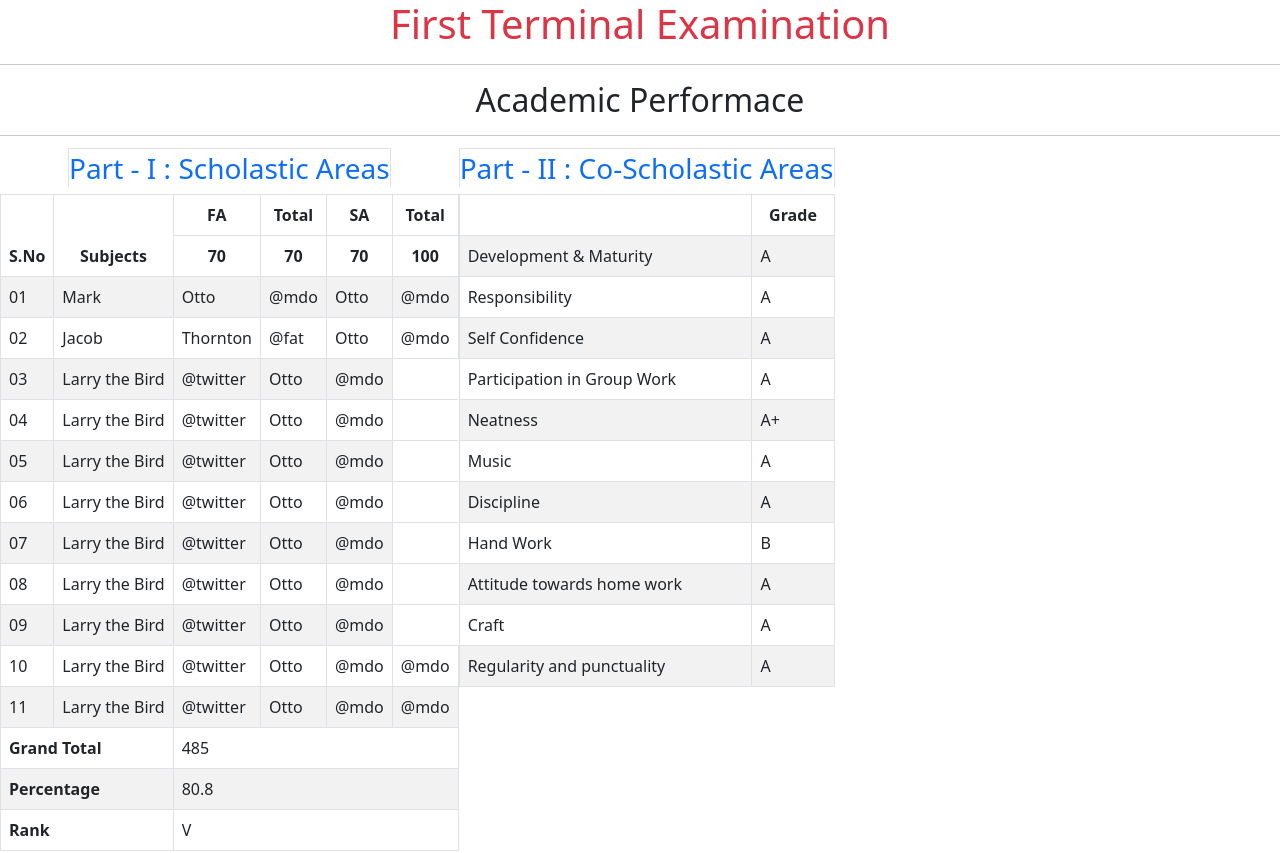
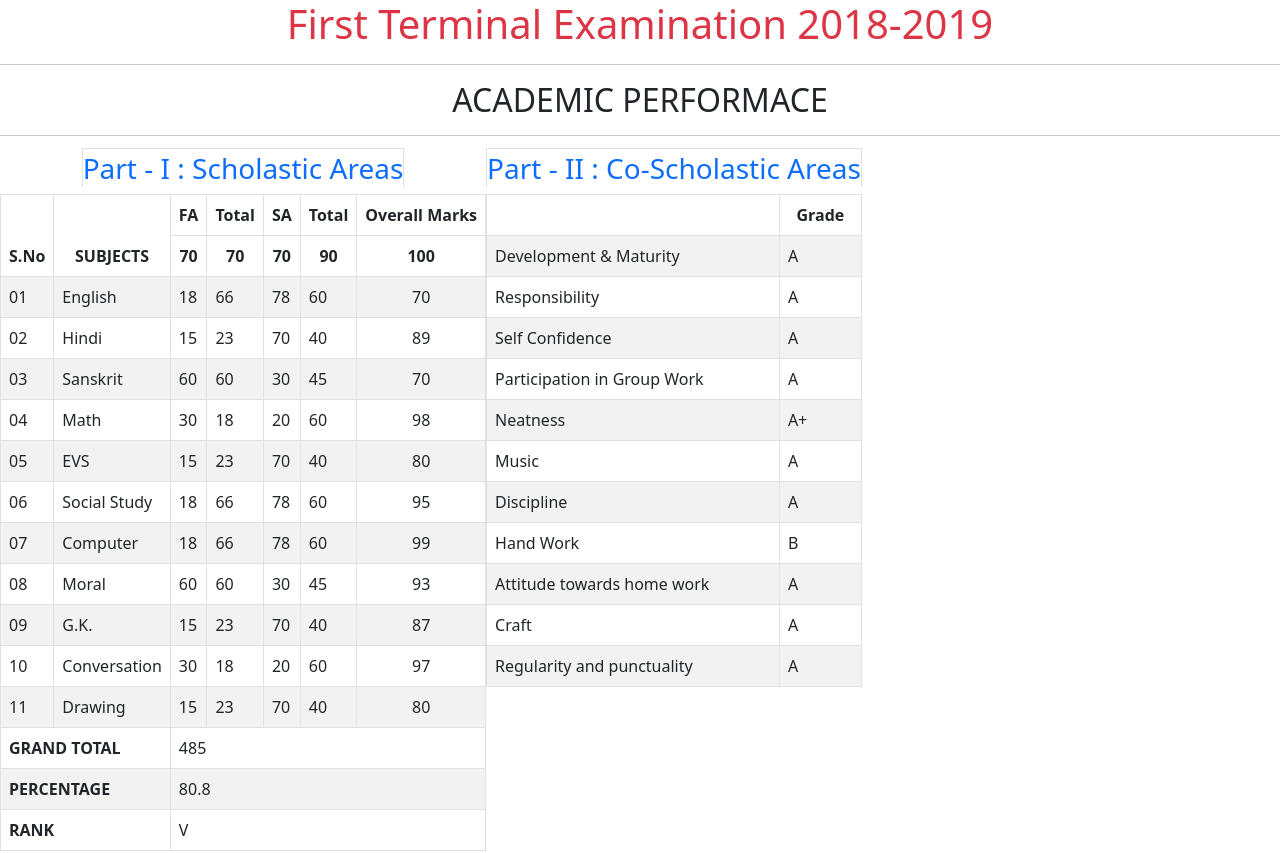
Before and after one commit to ShailajaTripathi/marksheet, a React (Create React App) app: page / in a window 1280 px wide. Shown: the top 853 px of the page. Built offline with nearby package versions, Linux system fonts and the light colour scheme.

Commit message:
academic part

```diff
--- a/src/assets/css/firstPart.css
+++ b/src/assets/css/firstPart.css
@@ -2,3 +2,7 @@
 .tableBody {
   text-align: left;
 }
+
+.parentSign{
+  margin-top: 50%;
+}
--- a/src/components/academic/Academic.jsx
+++ b/src/components/academic/Academic.jsx
@@ -3,21 +3,21 @@ import FirstPart from "./FirstPart";
 import SecondPart from "./SecondPart";
 import ThirdPart from "./ThirdPart";
 import "../../assets/css/academic.css";
+import BottomPart from "./BottomPart";
 
 function Academic() {
   return (
     <div className="topPart">
-    <h2>Academic Performace</h2>
-<hr/>
-<div class="d-flex align-items-baseline">
-        <div>
-          <FirstPart />
-        </div>
-        <div>
-          <SecondPart />
-        </div>
+      <h2 className="text-uppercase">Academic Performace</h2>
+      <hr />
+
+      <div className="d-flex align-items-baseline">
+        <FirstPart />
+        <SecondPart />
       </div>
       <ThirdPart />
+
+<BottomPart/>
     </div>
   );
 }
--- /dev/null
+++ b/src/components/academic/BottomPart.jsx
@@ -0,0 +1,20 @@
+import React from "react";
+
+function BottomPart() {
+  return (
+    <div className="d-flex justify-content-between bg-light">
+      <div>
+        <p className="fw-bold">C.G.P. : 9.8</p>
+        <p>Teacher's Remarks - Excellent</p>
+        <p className=".mt-5 fst-italic teacherSign">Teacher's Signature</p>
+      </div>
+      <div>     <p className="fst-italic parentSign">parent's Signature</p></div>
+      <div>
+        <p className="fw-bold"> Grade : A 1</p>
+        <p className=".mt-5 fst-italic principalSign"> Principal Signature</p>
+      </div>
+    </div>
+  );
+}
+
+export default BottomPart;
--- a/src/components/academic/FirstPart.jsx
+++ b/src/components/academic/FirstPart.jsx
@@ -1,12 +1,12 @@
 import React from "react";
 import Table from "react-bootstrap/Table";
-import "../../assets/css/secondPart.css";
+import "../../assets/css/firstPart.css";
 
 function FirstPart() {
   return (
     <div>
       <h3 className="text-primary">
-        <span className="square border border-bottom-0">
+        <span className="square border border-bottom-0 partTitle">
           Part - I : Scholastic Areas
         </span>
       </h3>
@@ -16,116 +16,147 @@ function FirstPart() {
             <th className="tableHead" rowspan={2}>
               S.No
             </th>
-            <th className="tableHead" rowspan={2}>
+            <th className="tableHead text-uppercase" rowspan={2}>
               Subjects
             </th>
-          <th>FA</th>
+            <th>FA</th>
             <th>Total</th>
             <th>SA</th>
             <th>Total</th>
+            <th>Overall Marks</th>
           </tr>
           <tr>
             <td className="border-top fw-bold">70</td>
             <td className="border-top fw-bold">70</td>
             <td className="border-top fw-bold">70</td>
+            <td className="border-top fw-bold">90</td>
             <td className="border-top fw-bold">100</td>
           </tr>
         </thead>
         <tbody className="tableBody">
           <tr>
             <td>01</td>
-            <td>Mark</td>
-            <td>Otto</td>
-            <td>@mdo</td>
-            <td>Otto</td>
-            <td>@mdo</td>
+            <td>English</td>
+            <td>18</td>
+            <td>66</td>
+            <td>78</td>
+            <td>60</td>
+            <td className="text-center">70</td>
           </tr>
           <tr>
             <td>02</td>
-            <td>Jacob</td>
-            <td>Thornton</td>
-            <td>@fat</td>
-            <td>Otto</td>
-            <td>@mdo</td>
+            <td>Hindi</td>
+            <td>15</td>
+            <td>23</td>
+            <td>70</td>
+            <td>40</td>
+            <td className="text-center">89</td>
           </tr>
           <tr>
             <td>03</td>
-            <td>Larry the Bird</td>
-            <td>@twitter</td>
-            <td>Otto</td>
-            <td>@mdo</td>
+            <td>Sanskrit</td>
+            <td>60</td>
+            <td>60</td>
+            <td>30</td>
+            <td>45</td>
+            <td className="text-center">70</td>
           </tr>
           <tr>
             <td>04</td>
-            <td>Larry the Bird</td>
-            <td>@twitter</td>
-            <td>Otto</td>
-            <td>@mdo</td>
+            <td>Math</td>
+            <td>30</td>
+            <td>18</td>
+            <td>20</td>
+            <td>60</td>
+            <td className="text-center">98</td>
           </tr>
           <tr>
             <td>05</td>
-            <td>Larry the Bird</td>
-            <td>@twitter</td>
-            <td>Otto</td>
-            <td>@mdo</td>
+            <td>EVS</td>
+            <td>15</td>
+            <td>23</td>
+            <td>70</td>
+            <td>40</td>
+            <td className="text-center">80</td>
           </tr>
           <tr>
             <td>06</td>
-            <td>Larry the Bird</td>
-            <td>@twitter</td>
-            <td>Otto</td>
-            <td>@mdo</td>
+            <td>Social Study</td>
+            <td>18</td>
+            <td>66</td>
+            <td>78</td>
+            <td>60</td>
+            <td className="text-center">95</td>
           </tr>
           <tr>
             <td>07</td>
-            <td>Larry the Bird</td>
-            <td>@twitter</td>
-            <td>Otto</td>
-            <td>@mdo</td>
+            <td>Computer</td>
+            <td>18</td>
+            <td>66</td>
+            <td>78</td>
+            <td>60</td>
+            <td className="text-center">99</td>
           </tr>
           <tr>
             <td>08</td>
-            <td>Larry the Bird</td>
-            <td>@twitter</td>
-            <td>Otto</td>
-            <td>@mdo</td>
+            <td>Moral</td>
+            <td>60</td>
+            <td>60</td>
+            <td>30</td>
+            <td>45</td>
+            <td className="text-center">93</td>
           </tr>
           <tr>
             <td>09</td>
-            <td>Larry the Bird</td>
-            <td>@twitter</td>
-            <td>Otto</td>
-            <td>@mdo</td>
+            <td>G.K.</td>
+            <td>15</td>
+            <td>23</td>
+            <td>70</td>
+            <td>40</td>
+            <td className="text-center">87</td>
           </tr>
           <tr>
             <td>10</td>
-            <td>Larry the Bird</td>
-            <td>@twitter</td>
-            <td>Otto</td>
-            <td>@mdo</td>
-            <td>@mdo</td>
+            <td>Conversation</td>
+            <td>30</td>
+            <td>18</td>
+            <td>20</td>
+            <td>60</td>
+            <td className="text-center">97</td>
           </tr>
           <tr>
             <td>11</td>
-            <td>Larry the Bird</td>
-            <td>@twitter</td>
-            <td>Otto</td>
-            <td>@mdo</td>
-            <td>@mdo</td>
+            <td>Drawing</td>
+            <td>15</td>
+            <td>23</td>
+            <td>70</td>
+            <td>40</td>
+            <td className="text-center">80</td>
           </tr>
           <tr>
-            <td colSpan={2} className="fw-bold">Grand Total</td>
-            <td colSpan={5}>485</td>
+            <td colSpan={2} className="fw-bold text-uppercase">
+              Grand Total
+            </td>
+            <td colSpan={5} className="text-right">
+              485
+            </td>
           </tr>
           <tr>
-            <td colSpan={2} className="fw-bold">Percentage</td>
-            <td colSpan={5}>80.8</td>
+            <td colSpan={2} className="fw-bold text-uppercase">
+              Percentage
+            </td>
+            <td colSpan={5} className="text-right ">
+              80.8
+            </td>
           </tr>
           <tr>
-            <td colSpan={2} className="fw-bold">Rank</td>
-            <td colSpan={5}>V</td>
+            <td colSpan={2} className="fw-bold text-uppercase">
+              Rank
+            </td>
+            <td colSpan={5} className="text-right">
+              V
+            </td>
           </tr>
-
         </tbody>
       </Table>
     </div>
--- a/src/components/academic/ThirdPart.jsx
+++ b/src/components/academic/ThirdPart.jsx
@@ -16,7 +16,7 @@ function ThirdPart() {
       </thead>
       <tbody>
         <tr>
-          <td>Term-1</td>
+          <td className='text-uppercase'>Term-I</td>
           <td>83</td>
           <td>83</td>
           <td>100</td>
--- a/src/pages/scoresheet/Sheet.jsx
+++ b/src/pages/scoresheet/Sheet.jsx
@@ -6,7 +6,7 @@ import 'bootstrap/dist/css/bootstrap.min.css';
 function Sheet() {
   return (
     <div>
-<h1 className='text-danger'>First Terminal Examination</h1>
+<h1 className='text-danger'>First Terminal Examination 2018-2019</h1>
 <hr/>
 
 <Academic/>
```
Also changed, not shown: src/components/grading/Grading.jsx (added, +9 -0 lines).
